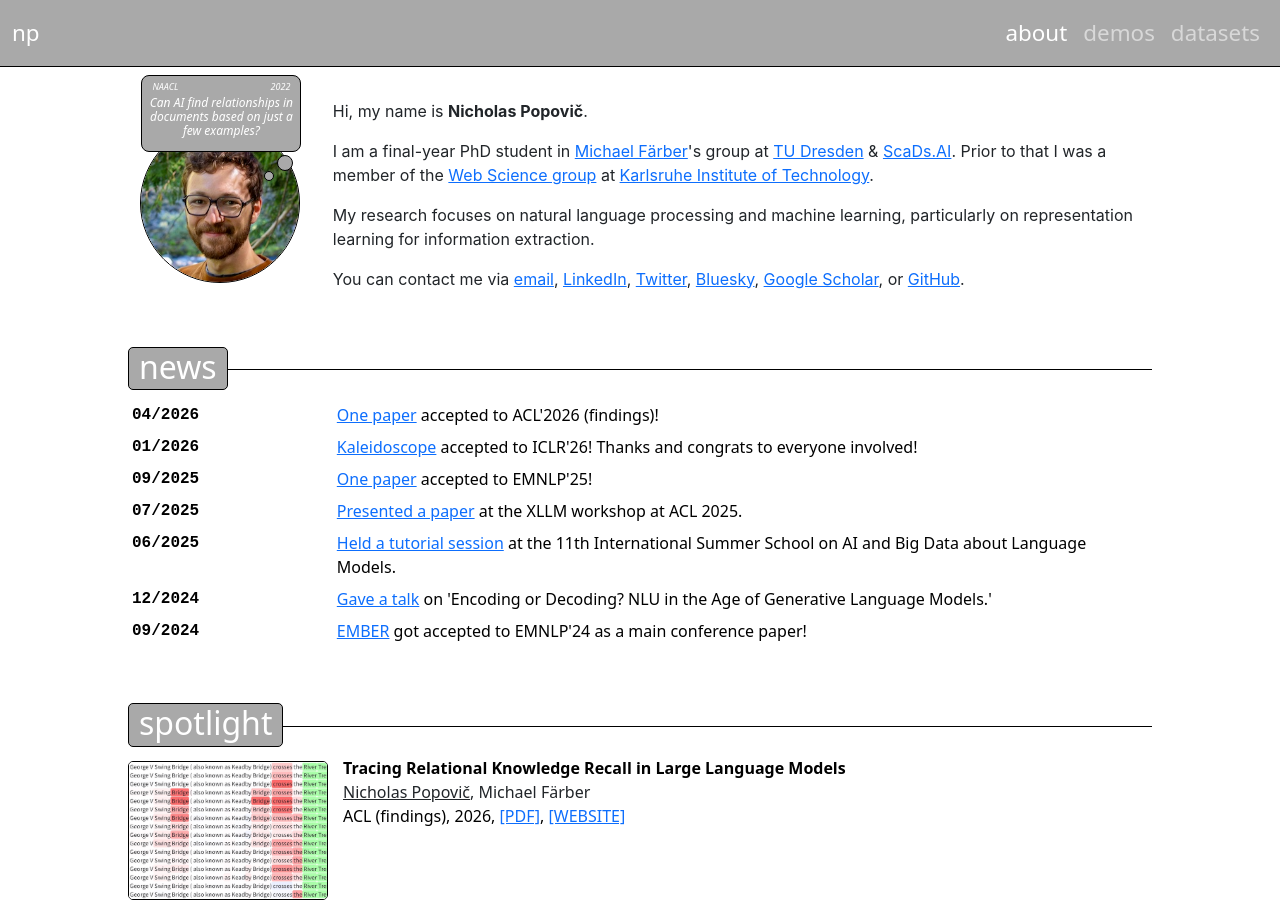
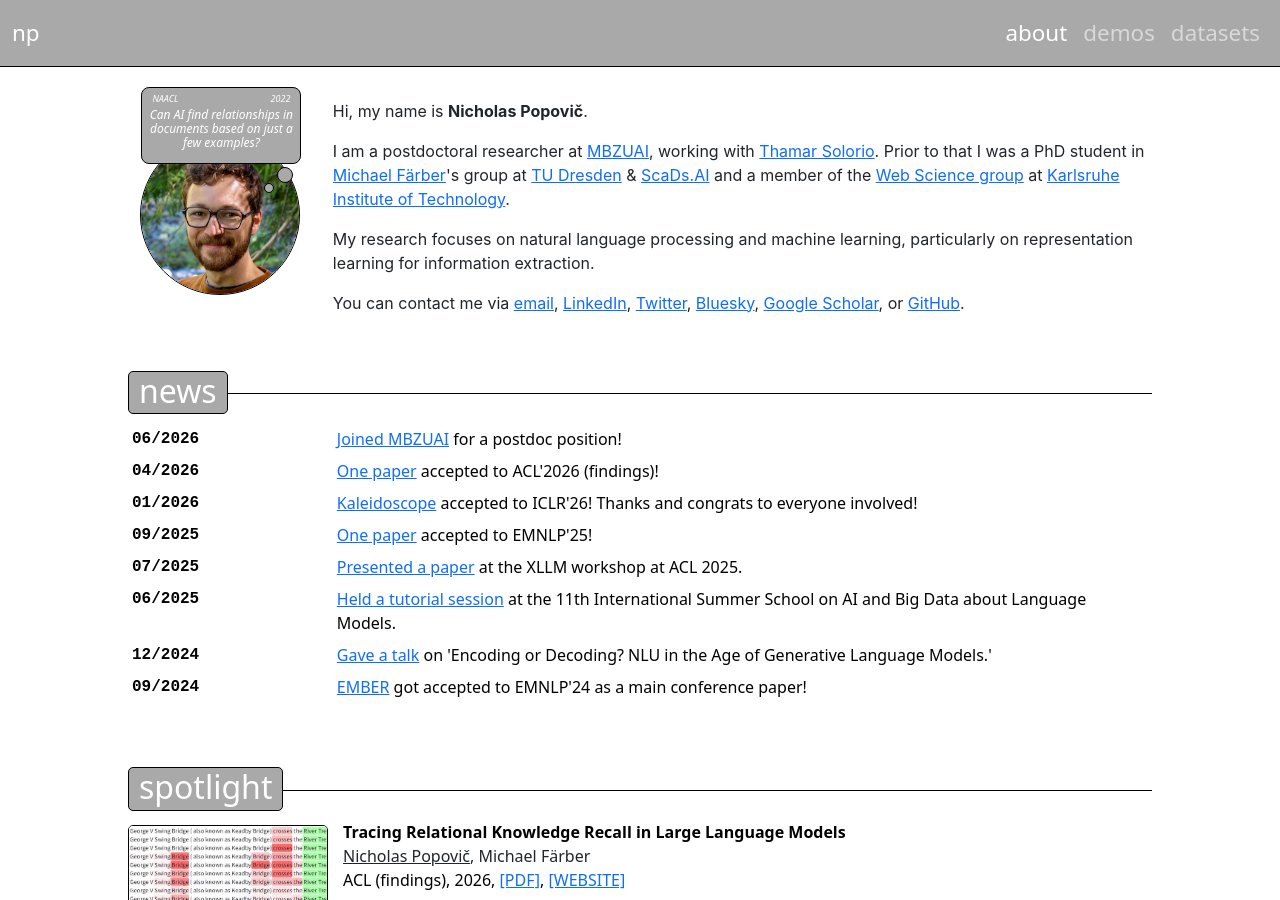
Before and after one commit to nicpopovic/nicpopovic.github.io, a Jekyll site: the page built from index.md, in a window 1280 px wide and 900 px high. Built offline with Jekyll 4.4.1, drawn with Linux system fonts in a browser that asks for light colours.

Commit message:
updated affiliation

```diff
--- a/_data/news.yaml
+++ b/_data/news.yaml
@@ -1,3 +1,7 @@
+- date: "06/2026"
+  title: "Joined MBZUAI"
+  text: " for a postdoc position!"
+  link: "https://mbzuai.ac.ae"  # Optional link
 - date: "04/2026"
   title: "One paper"
   text: " accepted to ACL'2026 (findings)!"
@@ -26,3 +30,5 @@
   title: "EMBER"
   link: "/publications/ember"  # Optional link
   text: " got accepted to EMNLP'24 as a main conference paper!"
+
+- "The Kjøllsæter Bridge is a bridge that crosses the river Renaelva"
--- a/index.md
+++ b/index.md
@@ -16,8 +16,8 @@ title: Welcome
     <div class="welcome-text">
         <p>Hi, my name is <strong>Nicholas Popovič</strong>.</p>
         <p>
-            I am a final-year PhD student in <a href="https://faerber-lab.github.io" target="_blank" rel="noopener noreferrer">Michael Färber</a>'s group at <a href="https://tu-dresden.de" target="_blank" rel="noopener noreferrer">TU Dresden</a> & <a href="https://scads.ai" target="_blank" rel="noopener noreferrer">ScaDs.AI</a>.
-            Prior to that I was a member of the <a href="https://aifb.kit.edu/web/Web_Science" target="_blank" rel="noopener noreferrer">Web Science group</a> at <a href="https://www.kit.edu/" target="_blank" rel="noopener noreferrer">Karlsruhe Institute of Technology</a>.
+            I am a postdoctoral researcher at <a href="https://mbzuai.ac.ae" target="_blank" rel="noopener noreferrer">MBZUAI</a>, working with <a href="https://ritual-mbzuai.github.io/web/" target="_blank" rel="noopener noreferrer">Thamar Solorio</a>.
+            Prior to that I was a PhD student in <a href="https://faerber-lab.github.io" target="_blank" rel="noopener noreferrer">Michael Färber</a>'s group at <a href="https://tu-dresden.de" target="_blank" rel="noopener noreferrer">TU Dresden</a> & <a href="https://scads.ai" target="_blank" rel="noopener noreferrer">ScaDs.AI</a> and a member of the <a href="https://aifb.kit.edu/web/Web_Science" target="_blank" rel="noopener noreferrer">Web Science group</a> at <a href="https://www.kit.edu/" target="_blank" rel="noopener noreferrer">Karlsruhe Institute of Technology</a>.
         </p>
         <p>
             My research focuses on natural language processing and machine learning, particularly on
@@ -25,7 +25,7 @@ title: Welcome
         </p>
         <p>
             You can contact me via
-            <a href="mailto:nicholas.popovic@tu-dresden.de">email</a>,
+            <a href="mailto:nicholas.popovic@mbzuai.ac.ae">email</a>,
             <a href="https://www.linkedin.com/in/nicholas-popovič-a585a5243/" target="_blank" rel="noopener noreferrer">LinkedIn</a>,
             <a href="https://twitter.com/nicpopovic" target="_blank" rel="noopener noreferrer">Twitter</a>,
             <a href="https://bsky.app/profile/nicpopovic.com" target="_blank" rel="noopener noreferrer">Bluesky</a>,
```
